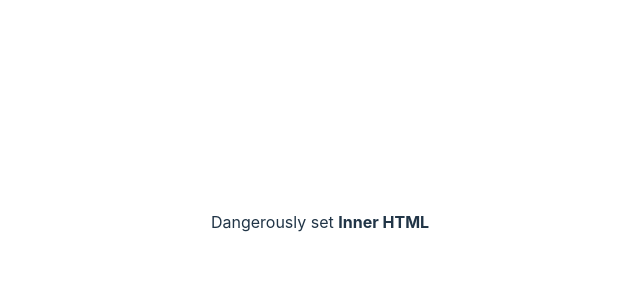
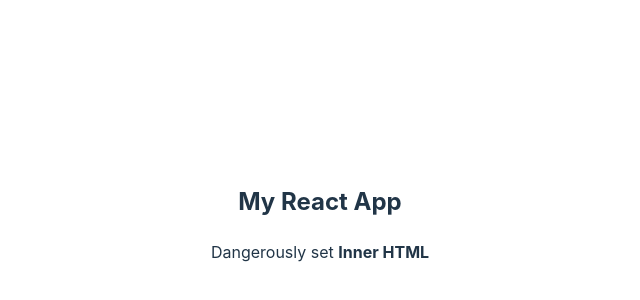
Before and after one commit to CCBaxter84/react-html, a React (Vite) app: page / in a window 1280 px wide. Shown: the part 178-478 px from the top of the page, without its empty margins (320-960 px from the left). Built offline with nearby package versions, Linux system fonts and the light colour scheme.

Commit message:
Implemented Header in App

```diff
--- a/src/App.jsx
+++ b/src/App.jsx
@@ -1,12 +1,16 @@
 import './App.css'
+import Header from './components/Header'
 import Naive from './components/Naive'
 import Sanitized from './components/Sanitized'
 import Xss from './components/Xss'
 function App() {
   return (
-    // <Naive />
-    // <Xss />
-    <Sanitized />
+    <>
+      <Header title={'My React App'}/>
+      {/* <Naive /> */}
+      <Xss />
+      {/* <Sanitized /> */}
+    </>
   )
 }
 
```
